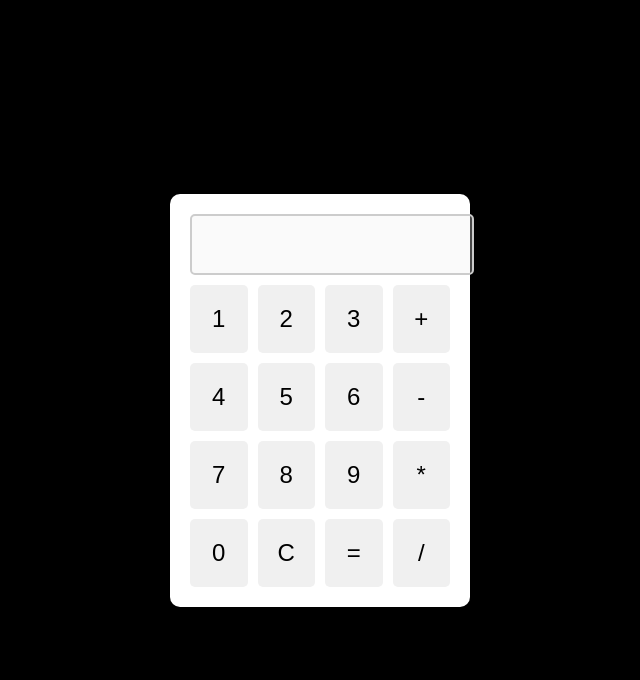
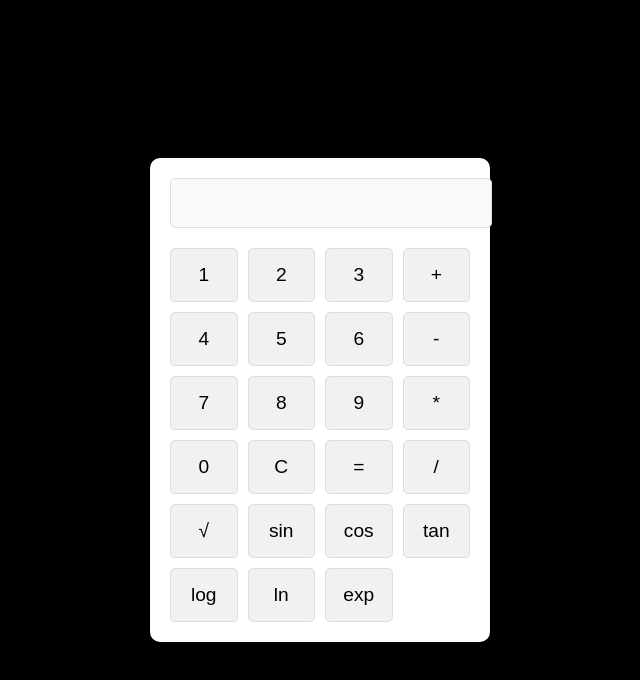
Before and after one commit to AmaraRoyality/calculator, a plain HTML site: page index.html in a window 1280 px wide. Shown: the whole page, without its empty margins (320-960 px from the left). Drawn offline with Linux system fonts and the light colour scheme.

Commit message:
first commit

```diff
--- a/index.html
+++ b/index.html
@@ -3,7 +3,7 @@
 <head>
     <meta charset="UTF-8">
     <meta name="viewport" content="width=device-width, initial-scale=1.0">
-    <title>Calculator</title>
+    <title>Scientific Calculator</title>
     <link rel="stylesheet" href="style.css">
 </head>
 <body>
@@ -29,6 +29,15 @@
             <button onclick="clearDisplay()">C</button>
             <button onclick="calculate()">=</button>
             <button onclick="appendOperator('/')">/</button>
+
+
+            <button onclick="appendScientific('sqrt')">√</button>
+            <button onclick="appendScientific('sin')">sin</button>
+            <button onclick="appendScientific('cos')">cos</button>
+            <button onclick="appendScientific('tan')">tan</button>
+            <button onclick="appendScientific('log')">log</button>
+            <button onclick="appendScientific('ln')">ln</button>
+            <button onclick="appendScientific('exp')">exp</button>
         </div>
     </div>
     <script src="script.js"></script>
--- a/script.js
+++ b/script.js
@@ -14,7 +14,7 @@ function clearDisplay() {
 
 function calculate() {
     try {
-        display.value = eval(display.value); // Using eval() to compute the expression
+        display.value = eval(display.value);
     } catch (error) {
         display.value = 'Error';
     }
--- a/style.css
+++ b/style.css
@@ -10,20 +10,22 @@ body {
 
 .calculator {
     background-color: #fff;
+    border-radius: 10px;
     padding: 20px;
-    border-radius: 10px;
-    box-shadow: 0 4px 6px rgba(0, 0, 0, 0.1);
-    width: 260px;
+    box-shadow: 0 0 15px rgba(0, 0, 0, 0.2);
+    width: 300px;
+    text-align: center;
 }
 
 #display {
     width: 100%;
     padding: 10px;
-    font-size: 2rem;
+    font-size: 1.5em;
+    margin-bottom: 20px;
     text-align: right;
-    margin-bottom: 10px;
-    border: 2px solid #ccc;
     border-radius: 5px;
+    border: 1px solid #ddd;
+    background-color: #f9f9f9;
 }
 
 .buttons {
@@ -33,10 +35,10 @@ body {
 }
 
 button {
-    padding: 20px;
-    font-size: 1.5rem;
-    background-color: #f0f0f0;
-    border: none;
+    padding: 15px;
+    font-size: 1.2em;
+    background-color: #f1f1f1;
+    border: 1px solid #ddd;
     border-radius: 5px;
     cursor: pointer;
     transition: background-color 0.3s;
@@ -45,3 +47,7 @@ button {
 button:hover {
     background-color: #ddd;
 }
+
+button:active {
+    background-color: #ccc;
+}
```
